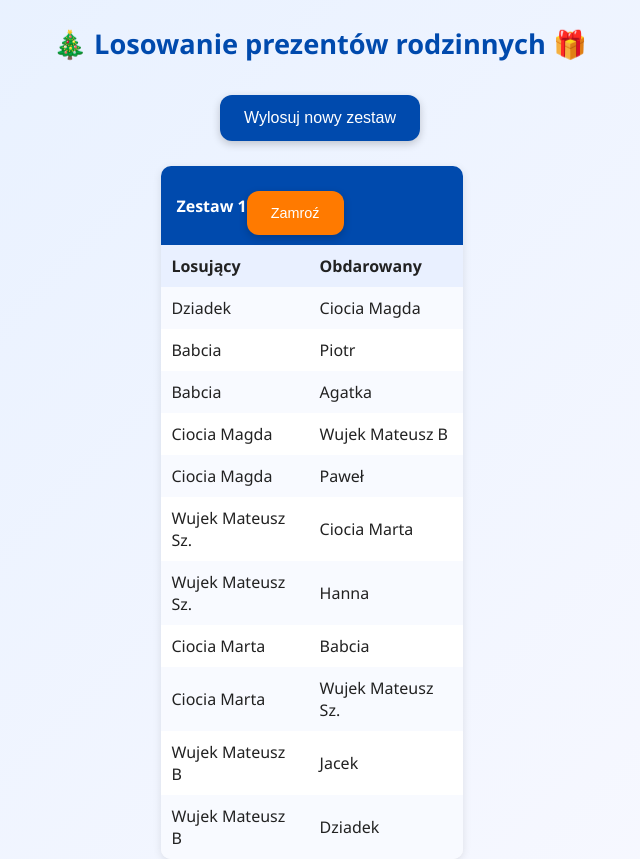
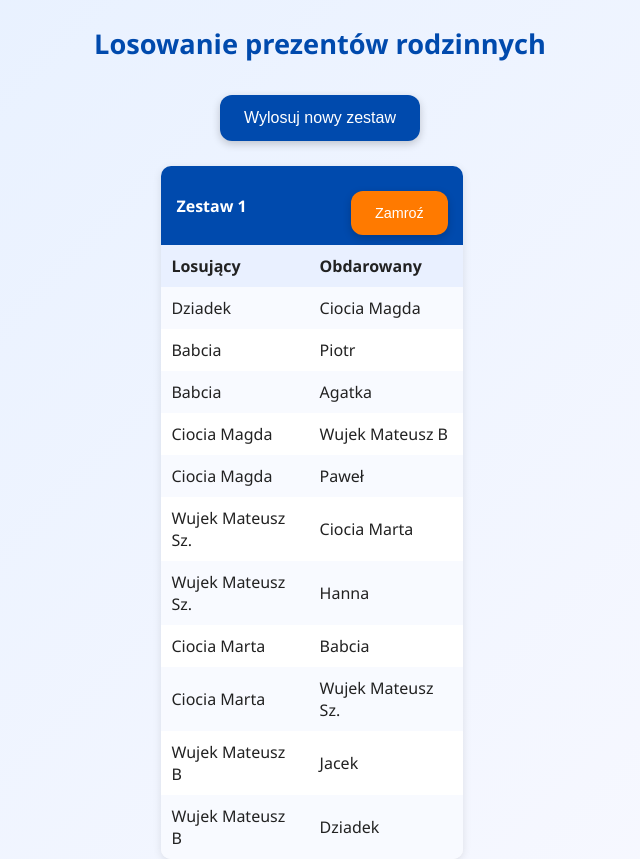
Before and after one commit to mblazyca/Prezenty_pod_choinka, a plain HTML site: page index.html in a window 1280 px wide. Both pictures are taken after a click on the button "Wylosuj nowy zestaw". Shown: the whole page, without its empty margins (320-960 px from the left). Drawn offline with Linux system fonts and the light colour scheme.

Commit message:
Update index.html

```diff
--- a/index.html
+++ b/index.html
@@ -3,7 +3,7 @@
 <head>
   <meta charset="UTF-8" />
   <meta name="viewport" content="width=device-width, initial-scale=1.0" />
-  <title>Losowanie prezentów 🎁</title>
+  <title>Losowanie prezentów</title>
   <style>
     body {
       font-family: "Segoe UI", Roboto, sans-serif;
@@ -97,7 +97,7 @@
   </style>
 </head>
 <body>
-  <h1>🎄 Losowanie prezentów rodzinnych 🎁</h1>
+  <h1>Losowanie prezentów rodzinnych</h1>
   <button id="drawBtn">Wylosuj nowy zestaw</button>
   <div id="sets"></div>
 
@@ -169,25 +169,21 @@
 
       const header = document.createElement("div");
       header.className = "set-header";
-      header.innerHTML = `Zestaw ${index + 1}`;
+      const title = document.createElement("span");
+      title.textContent = `Zestaw ${index + 1}`;
+
       const freezeBtn = document.createElement("button");
       freezeBtn.textContent = "Zamroź";
       freezeBtn.style.background = "#ff7a00";
       freezeBtn.style.fontSize = "0.9rem";
       freezeBtn.onclick = () => {
         freezeBtn.disabled = true;
-        freezeBtn.textContent = "Zamrożony 🔒";
+        freezeBtn.textContent = "Zamrożony";
         setDiv.dataset.frozen = "true";
       };
 
-      const headerWrap = document.createElement("div");
-      headerWrap.style.display = "flex";
-      headerWrap.style.justifyContent = "space-between";
-      headerWrap.style.alignItems = "center";
-      headerWrap.appendChild(document.createTextNode(`Zestaw ${index + 1}`));
-      headerWrap.appendChild(freezeBtn);
-      header.innerHTML = "";
-      header.appendChild(headerWrap);
+      header.appendChild(title);
+      header.appendChild(freezeBtn);
 
       const table = document.createElement("table");
       table.innerHTML = "<tr><th>Losujący</th><th>Obdarowany</th></tr>";
@@ -211,7 +207,7 @@
       const frozenSets = Array.from(document.querySelectorAll(".set"))
         .filter(s => s.dataset.frozen === "true");
       if (frozenSets.length === 3) {
-        alert("Wszystkie 3 zestawy są już zamrożone!");
+        alert("Wszystkie 3 zestawy są już zamrożone.");
         return;
       }
 
```
